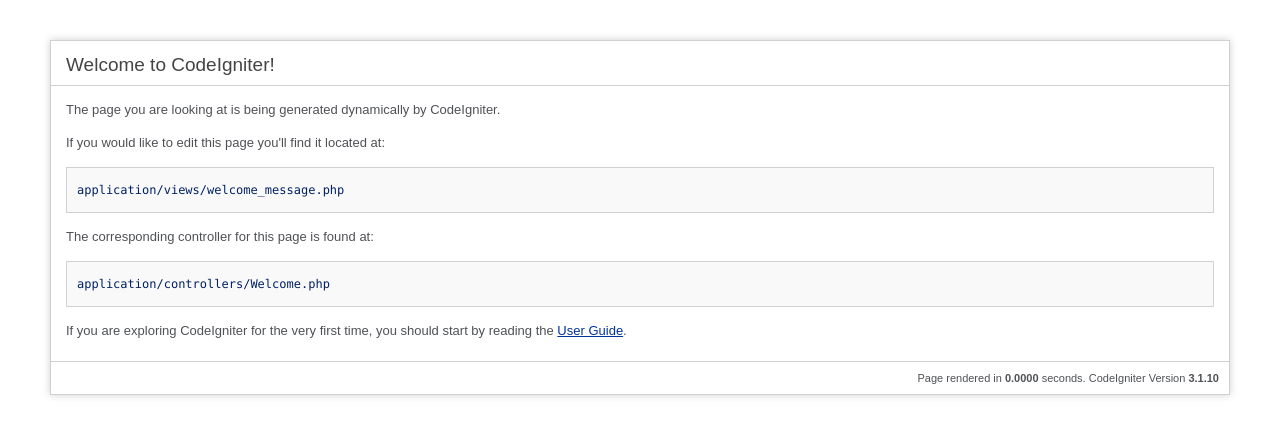
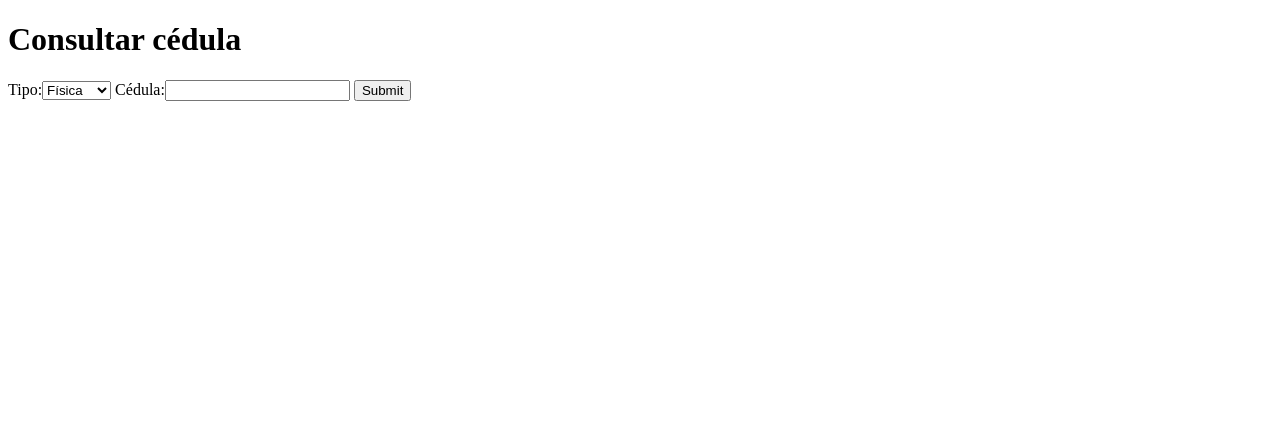
Before and after one commit to EstebanMonge/sicjapi, a CodeIgniter app: page /database/ in a window 1280 px wide. Shown: the top 437 px of the page. Run offline with CodeIgniter, Linux system fonts and the light colour scheme.

Commit message:
Change welcome controller to get a form with search

```diff
--- a/application/config/autoload.php
+++ b/application/config/autoload.php
@@ -89,7 +89,7 @@ $autoload['drivers'] = array();
 |
 |	$autoload['helper'] = array('url', 'file');
 */
-$autoload['helper'] = array();
+$autoload['helper'] = array('url','form');
 
 /*
 | -------------------------------------------------------------------
--- a/application/controllers/Welcome.php
+++ b/application/controllers/Welcome.php
@@ -3,23 +3,18 @@ defined('BASEPATH') OR exit('No direct script access allowed');
 
 class Welcome extends CI_Controller {
 
-	/**
-	 * Index Page for this controller.
-	 *
-	 * Maps to the following URL
-	 * 		http://example.com/index.php/welcome
-	 *	- or -
-	 * 		http://example.com/index.php/welcome/index
-	 *	- or -
-	 * Since this controller is set as the default controller in
-	 * config/routes.php, it's displayed at http://example.com/
-	 *
-	 * So any other public methods not prefixed with an underscore will
-	 * map to /index.php/welcome/<method_name>
-	 * @see https://codeigniter.com/user_guide/general/urls.html
-	 */
 	public function index()
 	{
 		$this->load->view('welcome_message');
 	}
+
+	public function data_submitted() {
+		$id=$this->input->post('dname');
+		if ($this->input->post('type') == "fisica") {
+			redirect("consulta/fisica/".$id);
+		}
+        	if ($this->input->post('type') == "juridica") {
+                	redirect("consulta/juridica/".$id);
+        	}
+	}
 }
--- a/application/views/welcome_message.php
+++ b/application/views/welcome_message.php
@@ -1,89 +1,23 @@
-<?php
-defined('BASEPATH') OR exit('No direct script access allowed');
-?><!DOCTYPE html>
-<html lang="en">
+<!DOCTYPE html>
+<html>
 <head>
-	<meta charset="utf-8">
-	<title>Welcome to CodeIgniter</title>
-
-	<style type="text/css">
-
-	::selection { background-color: #E13300; color: white; }
-	::-moz-selection { background-color: #E13300; color: white; }
-
-	body {
-		background-color: #fff;
-		margin: 40px;
-		font: 13px/20px normal Helvetica, Arial, sans-serif;
-		color: #4F5155;
-	}
-
-	a {
-		color: #003399;
-		background-color: transparent;
-		font-weight: normal;
-	}
-
-	h1 {
-		color: #444;
-		background-color: transparent;
-		border-bottom: 1px solid #D0D0D0;
-		font-size: 19px;
-		font-weight: normal;
-		margin: 0 0 14px 0;
-		padding: 14px 15px 10px 15px;
-	}
-
-	code {
-		font-family: Consolas, Monaco, Courier New, Courier, monospace;
-		font-size: 12px;
-		background-color: #f9f9f9;
-		border: 1px solid #D0D0D0;
-		color: #002166;
-		display: block;
-		margin: 14px 0 14px 0;
-		padding: 12px 10px 12px 10px;
-	}
-
-	#body {
-		margin: 0 15px 0 15px;
-	}
-
-	p.footer {
-		text-align: right;
-		font-size: 11px;
-		border-top: 1px solid #D0D0D0;
-		line-height: 32px;
-		padding: 0 10px 0 10px;
-		margin: 20px 0 0 0;
-	}
-
-	#container {
-		margin: 10px;
-		border: 1px solid #D0D0D0;
-		box-shadow: 0 0 8px #D0D0D0;
-	}
-	</style>
+<title>Consultar cédula</title>
 </head>
 <body>
-
 <div id="container">
-	<h1>Welcome to CodeIgniter!</h1>
-
-	<div id="body">
-		<p>The page you are looking at is being generated dynamically by CodeIgniter.</p>
-
-		<p>If you would like to edit this page you'll find it located at:</p>
-		<code>application/views/welcome_message.php</code>
-
-		<p>The corresponding controller for this page is found at:</p>
-		<code>application/controllers/Welcome.php</code>
-
-		<p>If you are exploring CodeIgniter for the very first time, you should start by reading the <a href="user_guide/">User Guide</a>.</p>
-	</div>
-
-	<p class="footer">Page rendered in <strong>{elapsed_time}</strong> seconds. <?php echo  (ENVIRONMENT === 'development') ?  'CodeIgniter Version <strong>' . CI_VERSION . '</strong>' : '' ?></p>
+<?php echo form_open('welcome/data_submitted');
+$options = array(
+        'fisica'         => 'Física',
+        'juridica'           => 'Jurídica',
+);
+?>
+<h1>Consultar cédula</h1>
+<?php echo form_label('Tipo:'); ?>
+<?php echo form_dropdown('type', $options);?>
+<?php echo form_label('Cédula:'); ?>
+<?php echo form_input(array('id' => 'dname', 'name' => 'dname')); ?>
+<?php echo form_submit(array('id' => 'submit', 'value' => 'Submit')); ?>
+<?php echo form_close(); ?>
 </div>
-
 </body>
 </html>
```
